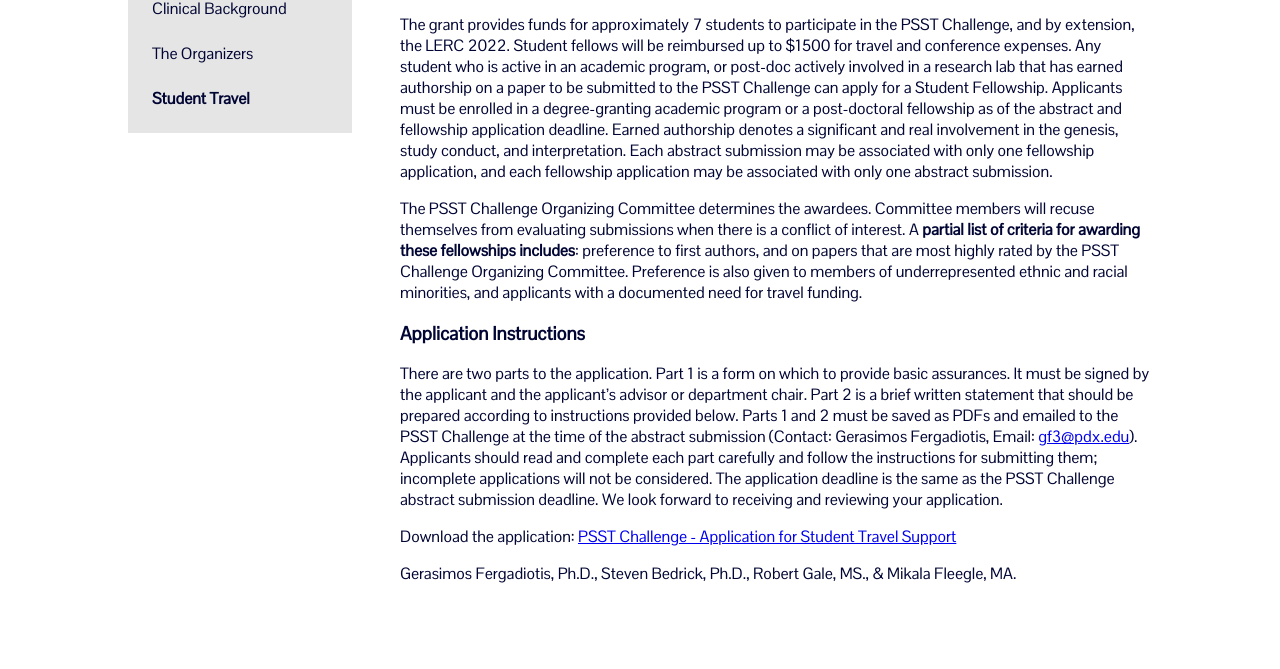
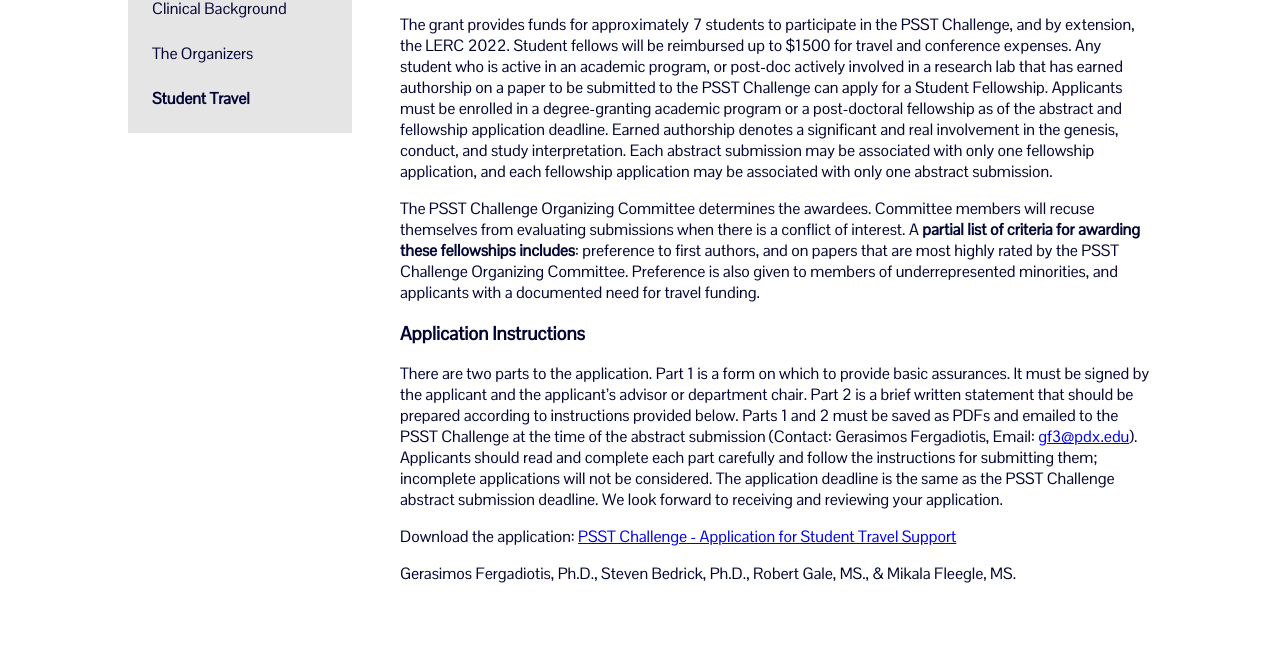
Before and after one commit to PSST-Challenge/PSST-Challenge.github.io, a Jekyll site: the page built from docs/student-travel.md, in a window 1280 px wide. Shown: the part 344-1013 px from the top of the page. Built offline with Jekyll 4.4.1, drawn with Linux system fonts in a browser that asks for light colours.

Commit message:
Update student-travel.md

```diff
--- a/docs/student-travel.md
+++ b/docs/student-travel.md
@@ -10,9 +10,9 @@ poster_alt: "A icon of an airplane over the ground, depicted in sparse, thick, w
 
 The National Institute on Deafness and Other Communication Disorders (NIDCD) has funded a supplement grant to fund the PSST Challenge, the purpose of which is to promote the use of clinical datasets of aphasic speech by the mainstream machine learning community (R01-DC015999-04S1).
 
-The grant provides funds for approximately 7 students to participate in the PSST Challenge, and by extension, the LERC 2022. Student fellows will be reimbursed up to $1500 for travel and conference expenses. Any student who is active in an academic program, or post-doc actively involved in a research lab that has earned authorship on a paper to be submitted to the PSST Challenge can apply for a Student Fellowship. Applicants must be enrolled in a degree-granting academic program or a post-doctoral fellowship as of the abstract and fellowship application deadline. Earned authorship denotes a significant and real involvement in the genesis, study conduct, and interpretation. Each abstract submission may be associated with only one fellowship application, and each fellowship application may be associated with only one abstract submission.
+The grant provides funds for approximately 7 students to participate in the PSST Challenge, and by extension, the LERC 2022. Student fellows will be reimbursed up to $1500 for travel and conference expenses. Any student who is active in an academic program, or post-doc actively involved in a research lab that has earned authorship on a paper to be submitted to the PSST Challenge can apply for a Student Fellowship. Applicants must be enrolled in a degree-granting academic program or a post-doctoral fellowship as of the abstract and fellowship application deadline. Earned authorship denotes a significant and real involvement in the genesis, conduct, and study interpretation. Each abstract submission may be associated with only one fellowship application, and each fellowship application may be associated with only one abstract submission.
 
-The PSST Challenge Organizing Committee determines the awardees. Committee members will recuse themselves from evaluating submissions when there is a conflict of interest. A **partial list of criteria for awarding these fellowships includes**: preference to first authors, and on papers that are most highly rated by the PSST Challenge Organizing Committee. Preference is also given to members of underrepresented ethnic and racial minorities, and applicants with a documented need for travel funding.
+The PSST Challenge Organizing Committee determines the awardees. Committee members will recuse themselves from evaluating submissions when there is a conflict of interest. A **partial list of criteria for awarding these fellowships includes**: preference to first authors, and on papers that are most highly rated by the PSST Challenge Organizing Committee. Preference is also given to members of underrepresented minorities, and applicants with a documented need for travel funding.
 
 
 ### Application Instructions
@@ -21,4 +21,4 @@ There are two parts to the application. Part 1 is a form on which to provide bas
 
 Download the application: [PSST Challenge - Application for Student Travel Support](/assets/pdf/psst-challenge_application-for-student-travel-support.pdf)
 
-Gerasimos Fergadiotis, Ph.D., Steven Bedrick, Ph.D., Robert Gale, MS., & Mikala Fleegle, MA.
+Gerasimos Fergadiotis, Ph.D., Steven Bedrick, Ph.D., Robert Gale, MS., & Mikala Fleegle, MS.
```
